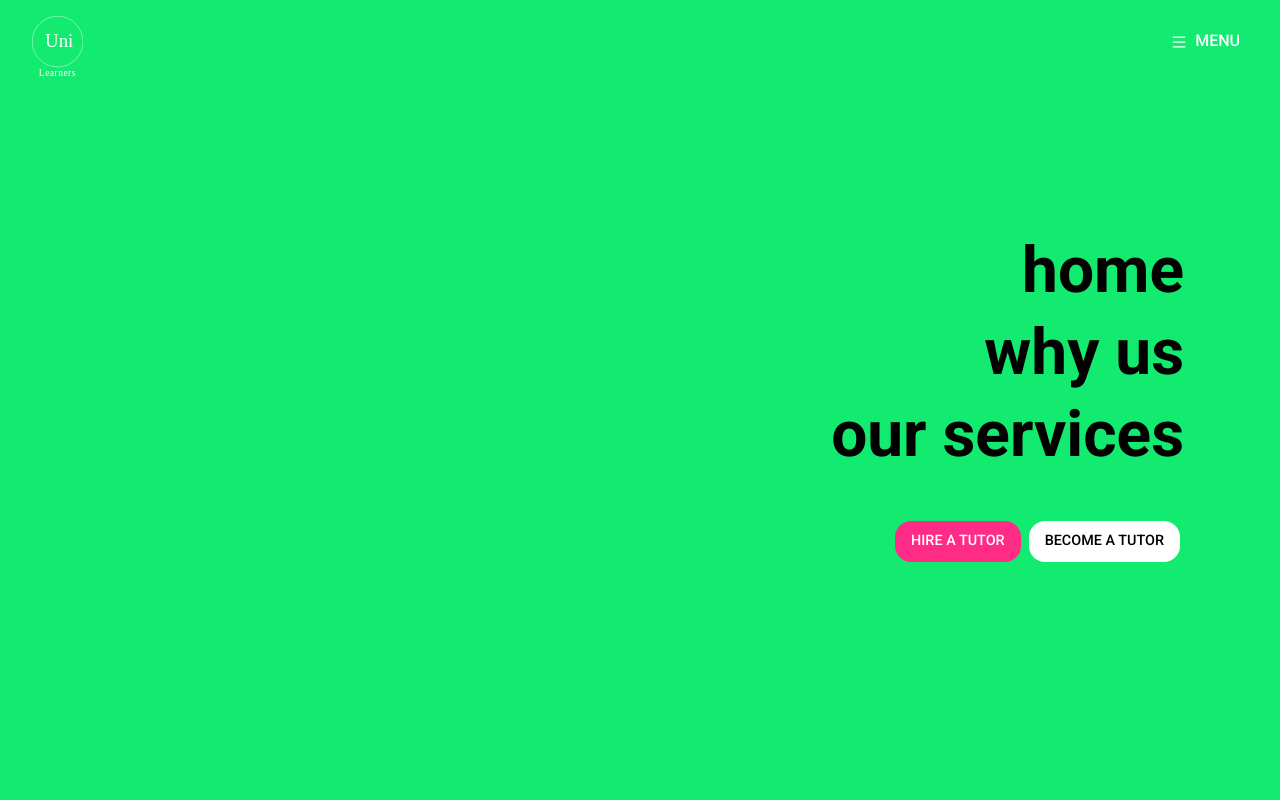
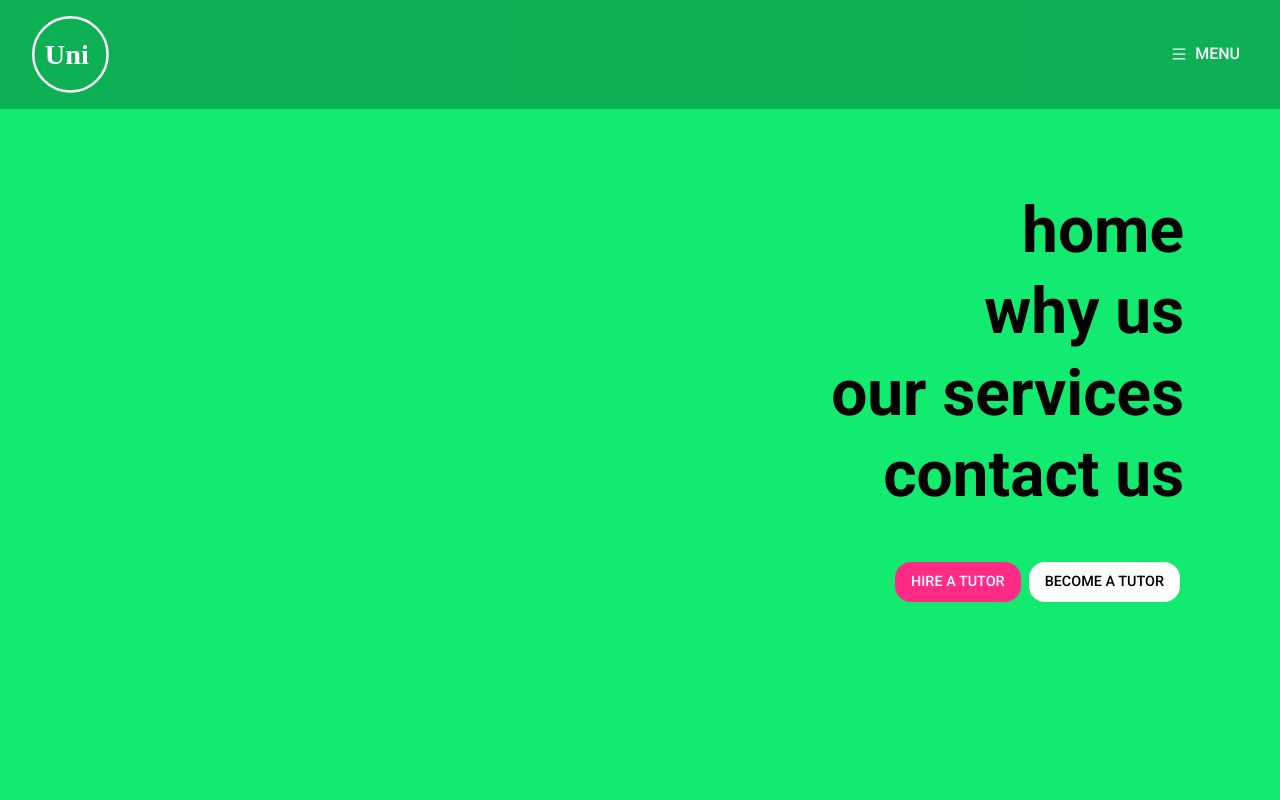
Before and after one commit to xylocone/unilearners, a Next.js app: page / in a window 1280 px wide. Both pictures are taken after a click on the button "MENU". Shown: the top 800 px of the page. Built offline with nearby package versions, Linux system fonts and the light colour scheme.

Commit message:
Complete Header

```diff
--- a/components/Header.js
+++ b/components/Header.js
@@ -1,7 +1,8 @@
-import { useRef, useState, forwardRef } from "react";
+import { useRef, useState, forwardRef, useEffect } from "react";
 import Link from "next/link";
 import { AiOutlineMenu } from "react-icons/ai";
 import clsx from "clsx";
+import { useRouter } from "next/router";
 
 // Internal dependencies
 import Button from "../components/Button";
@@ -9,7 +10,19 @@ import Logo from "../components/Logo";
 
 import styles from "./Header.module.scss";
 
-const NavBar = forwardRef(function NavBar({ className }, ref) {
+const NavBar = forwardRef(function NavBar({ className, setIsNavOpen }, ref) {
+  const router = useRouter();
+
+  const contentRef = useRef(null);
+
+  function handleClick(e, path) {
+    e.preventDefault();
+    setIsNavOpen(false);
+
+    contentRef.current.ontransitionend = () =>
+      router.push(path, undefined, { scroll: false });
+  }
+
   return (
     <div
       className={clsx({
@@ -18,11 +31,36 @@ const NavBar = forwardRef(function NavBar({ className }, ref) {
       })}
       ref={ref}
     >
-      <div className={styles.content}>
+      <div className={styles.content} ref={contentRef}>
         <div className={styles.links}>
-          <Link href={"/"}>Home</Link>
-          <Link href={"#whyus"}>Why Us</Link>
-          <Link href={"#services"}>Our Services</Link>
+          <Link
+            href={"/"}
+            scroll={false}
+            onClick={(e) => handleClick(e, "#hero")}
+          >
+            Home
+          </Link>
+          <Link
+            href={"#whyus"}
+            scroll={false}
+            onClick={(e) => handleClick(e, "#whyus")}
+          >
+            Why Us
+          </Link>
+          <Link
+            href={"#services"}
+            scroll={false}
+            onClick={(e) => handleClick(e, "#services")}
+          >
+            Our Services
+          </Link>
+          <Link
+            href={"#contact"}
+            scroll={false}
+            onClick={(e) => handleClick(e, "#contact")}
+          >
+            Contact Us
+          </Link>
         </div>
         <div className={styles.buttons}>
           <Link href={"/hiring"}>
@@ -41,13 +79,47 @@ const NavBar = forwardRef(function NavBar({ className }, ref) {
   );
 });
 
-export default function Header() {
+export default function Header({ dark }) {
+  const lastY = useRef(0);
+
   const navbarElement = useRef(null);
   const [isNavOpen, setIsNavOpen] = useState(false);
+  const [transparency, setTransparency] = useState(0);
+  const [isHeaderHidden, setIsHeaderHidden] = useState(false);
+  const headerRef = useRef(null);
+
+  useEffect(() => {
+    if (!dark) {
+      window.onscroll = () => {
+        const y = document.body.scrollTop || document.documentElement.scrollTop;
+
+        const delta = y - lastY.current;
+
+        if (Math.abs(delta) > 2 && isNavOpen) {
+          if (delta > 0) setIsHeaderHidden(true);
+          else if (delta < 0) setIsHeaderHidden(false);
+        }
+
+        lastY.current = y;
+        setTransparency(Math.min(1, y / 400));
+      };
+    }
+  }, []);
 
   return (
     <>
-      <header className={styles.header}>
+      <header
+        className={clsx({
+          [styles.header]: true,
+          [styles.hidden]: isHeaderHidden,
+          [styles.dark]: dark,
+          [styles.menuopen]: isNavOpen,
+        })}
+        style={{
+          "--transparency": transparency,
+        }}
+        ref={headerRef}
+      >
         <Logo fill="#fff" />
         <MenuButton onClick={() => setIsNavOpen((isNavOpen) => !isNavOpen)} />
       </header>
@@ -56,6 +128,8 @@ export default function Header() {
         className={clsx({
           [styles.visible]: isNavOpen,
         })}
+        isNavOpen={isNavOpen}
+        setIsNavOpen={setIsNavOpen}
       />
     </>
   );
--- a/components/Header.module.scss
+++ b/components/Header.module.scss
@@ -17,6 +17,23 @@
 
   // Others
   color: white;
+  transition: 0.25s ease transform, 0.25s linear background-color;
+  background-color: rgba(0, 0, 0, var(--transparency));
+
+  &.hidden {
+    // Others
+    transform: translateY(-100%);
+  }
+
+  &.menuopen {
+    // Others
+    background-color: rgba(0, 0, 0, 0.25);
+  }
+
+  &.dark {
+    // Others
+    background-color: rgba(0, 0, 0, 0.75);
+  }
 }
 
 .menu {
--- a/components/Logo.js
+++ b/components/Logo.js
@@ -1,41 +1,35 @@
+import Link from "next/link";
+
 // Internal dependencies
 import styles from "./Logo.module.scss";
 
 export default function Logo({ fill }) {
   return (
     <div className={styles.logo}>
-      <svg xmlns="http://www.w3.org/2000/svg" viewBox="0 0 247 304">
+      <Link href={"/#hero"} scroll={false}>
+        <svg xmlns="http://www.w3.org/2000/svg" viewBox="0 0 247 247">
           <g
             data-name="Ellipse 13"
             fill="rgba(255,255,255,0)"
             stroke={fill}
-          strokeWidth={2}
+            strokeWidth={8}
           >
             <circle cx={123.5} cy={123.5} r={123.5} stroke="none" />
-          <circle cx={123.5} cy={123.5} r={122.5} fill="none" />
+            <circle cx={123.5} cy={123.5} r={119.5} fill="none" />
           </g>
           <text
-          transform="translate(63 150)"
+            transform="translate(41 153)"
             fontSize={91}
-          fontFamily="InkFree, Ink Free"
+            fontFamily="Comfortaa-Bold, Comfortaa"
+            fontWeight={700}
             fill={fill}
           >
             <tspan x={0} y={0}>
               {"Uni"}
             </tspan>
           </text>
-        <text
-          transform="translate(33 289)"
-          fontSize={46}
-          fontFamily="InkFree, Ink Free"
-          letterSpacing=".05em"
-          fill={fill}
-        >
-          <tspan x={0} y={0}>
-            {"Learners"}
-          </tspan>
-        </text>
         </svg>
+      </Link>
     </div>
   );
 }
--- a/components/Logo.module.scss
+++ b/components/Logo.module.scss
@@ -1,7 +1,7 @@
 .logo {
   // Display and Box Model
-  height: 4vmax;
-  width: 4vmax;
+  height: 6vmax;
+  width: 6vmax;
 
   svg {
     // Display and Box Model
```
Lines whose indentation alone changed are shown as unchanged.
